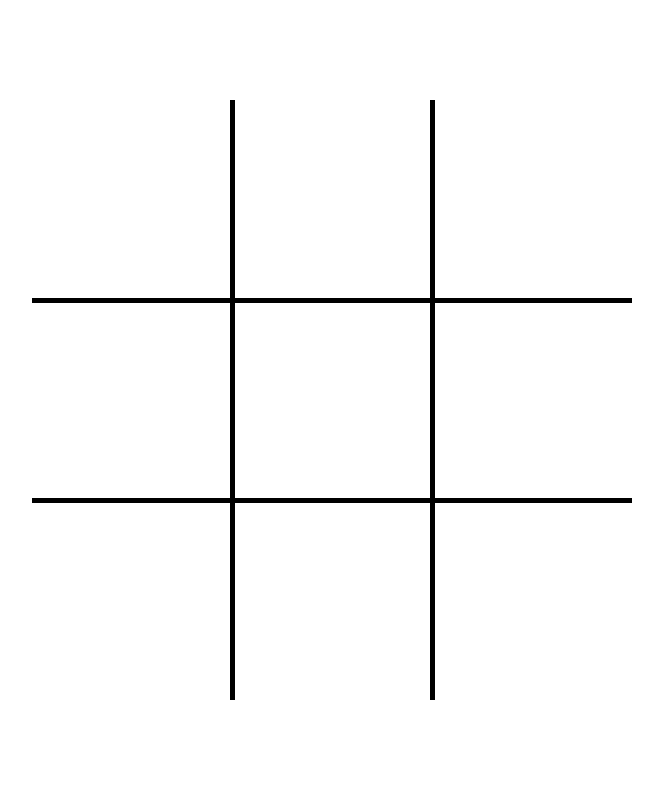
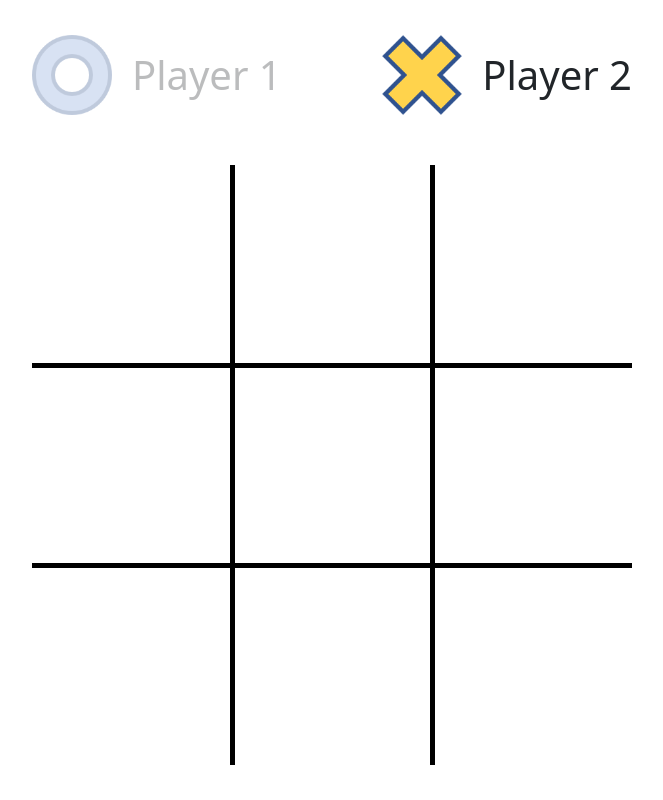
Before and after one commit to ZZDome/JS_TicTacToe, a website: page index.html in a window 1280 px wide. Both pictures are taken after a click on the button "Play". Shown: the whole page, without its empty margins (308-971 px from the left). Drawn offline with nearby package versions, Linux system fonts and the light colour scheme.

Commit message:
bug fix, add functions

```diff
--- a/script.js
+++ b/script.js
@@ -23,14 +23,20 @@ function drawField() {
 }
 
 function fillShape(id) {
+    if (!fields[id]) {
         if (currentShape == 'cross') {
             currentShape = 'circle';
+            document.getElementById('player2').classList.remove('playerInactive');
+            document.getElementById('player1').classList.add('playerInactive');
         } else {
             currentShape = 'cross';
+            document.getElementById('player1').classList.remove('playerInactive');
+            document.getElementById('player2').classList.add('playerInactive');
         }
         fields[id] = currentShape;
         drawShape();
         checkWin();
+    }
 }
 
 function drawShape() {
@@ -45,42 +51,42 @@ function drawShape() {
     }
 }
 
-function checkWin(){
+function checkWin() {
     let winner;
 
-    if(fields[0] == fields[1] && fields[1] == fields[2] && fields[0]){
+    if (fields[0] == fields[1] && fields[1] == fields[2] && fields[0]) {
         winner = fields[0];
     }
 
-    if(fields[3] == fields[4] && fields[4] == fields[5] && fields[3]){
+    if (fields[3] == fields[4] && fields[4] == fields[5] && fields[3]) {
         winner = fields[3];
     }
 
-    if(fields[6] == fields[7] && fields[7] == fields[8] && fields[6]){
+    if (fields[6] == fields[7] && fields[7] == fields[8] && fields[6]) {
         winner = fields[6];
     }
 
-    if(fields[0] == fields[3] && fields[3] == fields[6] && fields[0]){
+    if (fields[0] == fields[3] && fields[3] == fields[6] && fields[0]) {
         winner = fields[0];
     }
 
-    if(fields[1] == fields[4] && fields[4] == fields[7] && fields[1]){
+    if (fields[1] == fields[4] && fields[4] == fields[7] && fields[1]) {
         winner = fields[1];
     }
 
-    if(fields[2] == fields[5] && fields[5] == fields[8] && fields[2]){
+    if (fields[2] == fields[5] && fields[5] == fields[8] && fields[2]) {
         winner = fields[2];
     }
 
-    if(fields[0] == fields[4] && fields[4] == fields[8] && fields[0]){
+    if (fields[0] == fields[4] && fields[4] == fields[8] && fields[0]) {
         winner = fields[0];
     }
 
-    if(fields[2] == fields[4] && fields[4] == fields[6] && fields[2]){
+    if (fields[2] == fields[4] && fields[4] == fields[6] && fields[2]) {
         winner = fields[2];
     }
 
-    if(!!winner){
+    if (!!winner) {
         console.log('GEWONNEN', winner);
     }
 }
@@ -102,6 +108,16 @@ function templateMainMenu() {
 function templatePlayfield() {
     return /* html */ `
     <div class="playfieldContent">
+        <div class="playfieldHeader">
+            <div id="player1" class="displayPlayer playerInactive">
+                <img src="img/circle.png">
+                <span>Player 1</span>
+            </div>
+            <div id="player2" class="displayPlayer">
+                <img src="img/cross.png">
+                <span>Player 2</span>
+            </div>
+        </div>
         <table>
             <tr>
                 <td onclick = "fillShape(0)">
--- a/style.css
+++ b/style.css
@@ -13,6 +13,32 @@ body{
 
 h1{
     font-size: 80px;
+}
+
+.playfieldHeader{
+  display: flex;
+  justify-content: space-between;
+  margin-bottom: 50px;
+}
+
+.displayPlayer{
+  display: flex;
+  justify-content: space-evenly;
+  align-items: center;
+}
+
+.displayPlayer img{
+  width: 80px;
+  height: 80px;
+}
+
+.displayPlayer span{
+  font-size: 40px;
+  margin-left: 20px;
+}
+
+.playerInactive{
+  opacity: 0.3;
 }
 
 .mainMenuContent{
```
Lines whose indentation alone changed are shown as unchanged.
